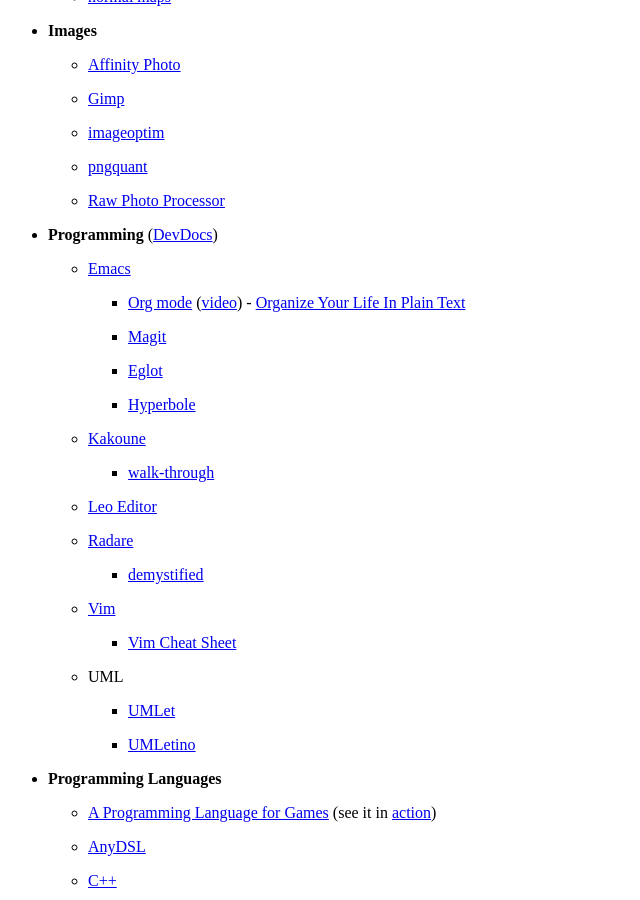
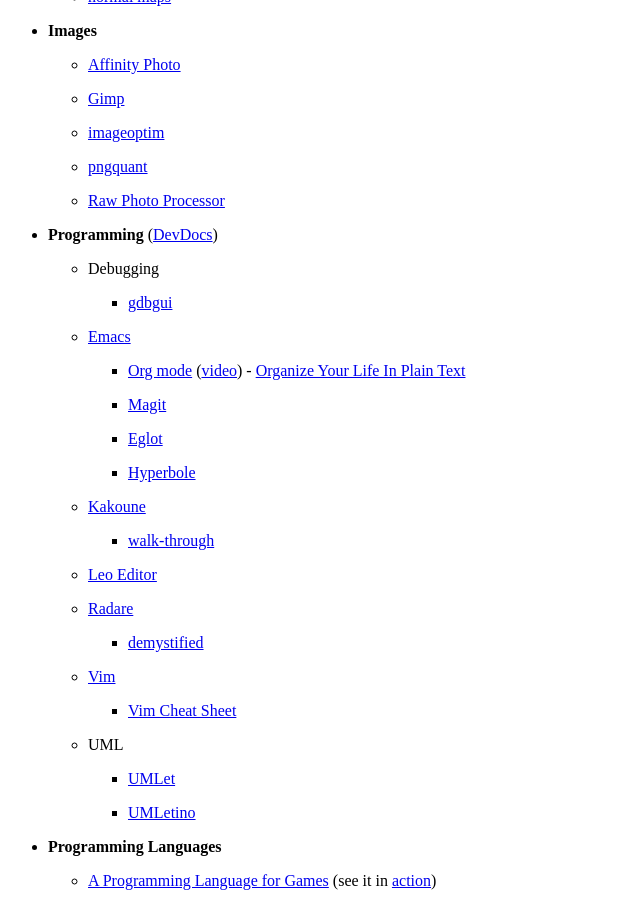
Before and after one commit to wahn/jan_walter_org, a Jekyll site: the page built from links/index.md, in a window 1280 px wide and 900 px high, scrolled down 5327 px. Shown: the whole window, without its empty margins (0-640 px from the left). Built offline with Jekyll 4.4.1, drawn with Linux system fonts in a browser that asks for light colours; Markdown is read by kramdown in place of the engine named in the settings.

Commit message:
Add Debugging section with an antry for gdbgui.

```diff
--- a/links/index.md
+++ b/links/index.md
@@ -350,6 +350,10 @@
     - [Raw Photo Processor](http://raw-photo-processor.com/RPP/Overview.html)
 
 * __Programming__ ([DevDocs](https://devdocs.io))
+
+    - Debugging
+
+        + [gdbgui](https://www.gdbgui.com)
 
     - [Emacs](https://www.gnu.org/software/emacs)
 
```
